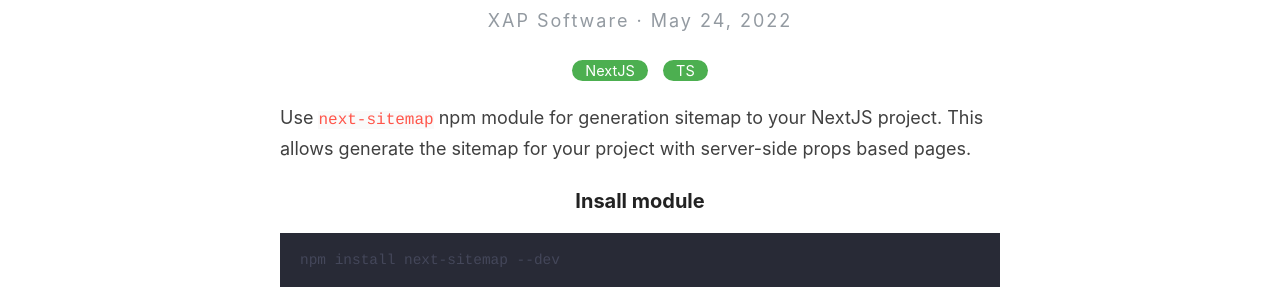
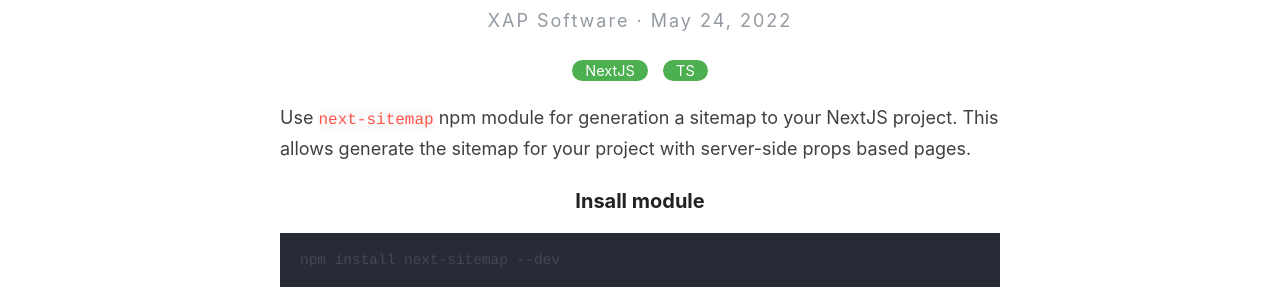
Before and after one commit to XAP-Software/XAP-Software.github.io, a Jekyll site: the page built from _posts/2022-05-24-nextjs_sitemap_robots_txt.md, in a window 1280 px wide. Shown: the part 222-522 px from the top of the page. Built offline with Jekyll 4.4.1, drawn with Linux system fonts in a browser that asks for light colours.

```diff
--- a/_posts/2022-05-24-nextjs_sitemap_robots_txt.md
+++ b/_posts/2022-05-24-nextjs_sitemap_robots_txt.md
@@ -6,7 +6,7 @@ author_github: nevermore17
 author: Verbin Kirill
 ---
 
-Use `next-sitemap` npm module for generation sitemap to your NextJS project.
+Use `next-sitemap` npm module for generation a sitemap to your NextJS project.
 This allows generate the sitemap for your project with server-side props based pages.
 
 ### Insall module
```
